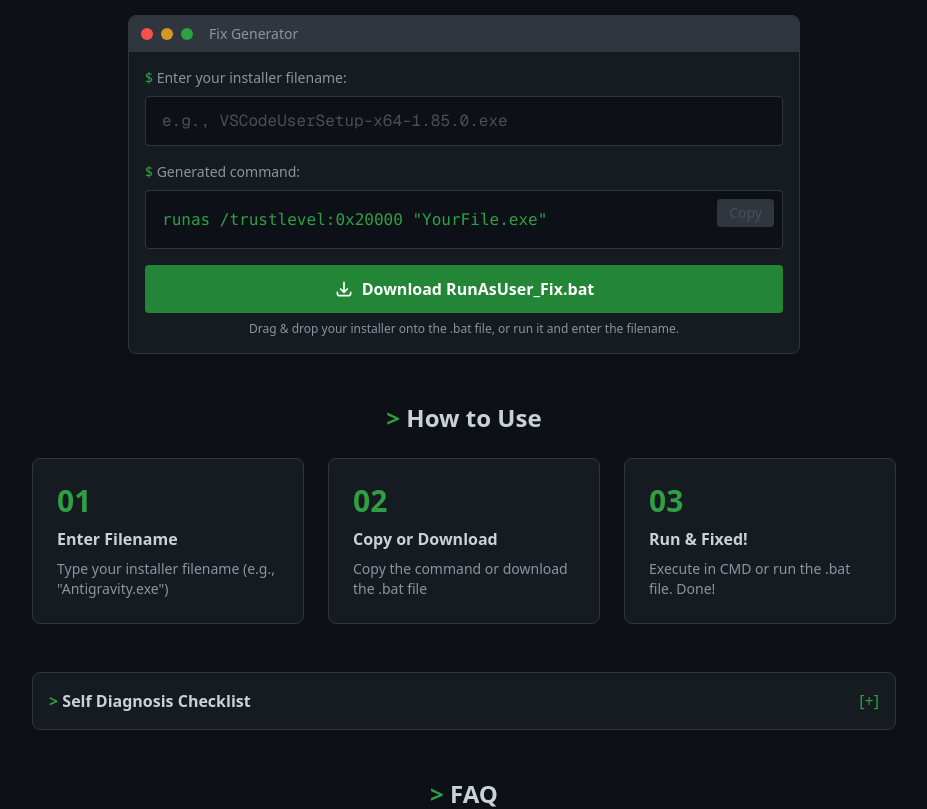
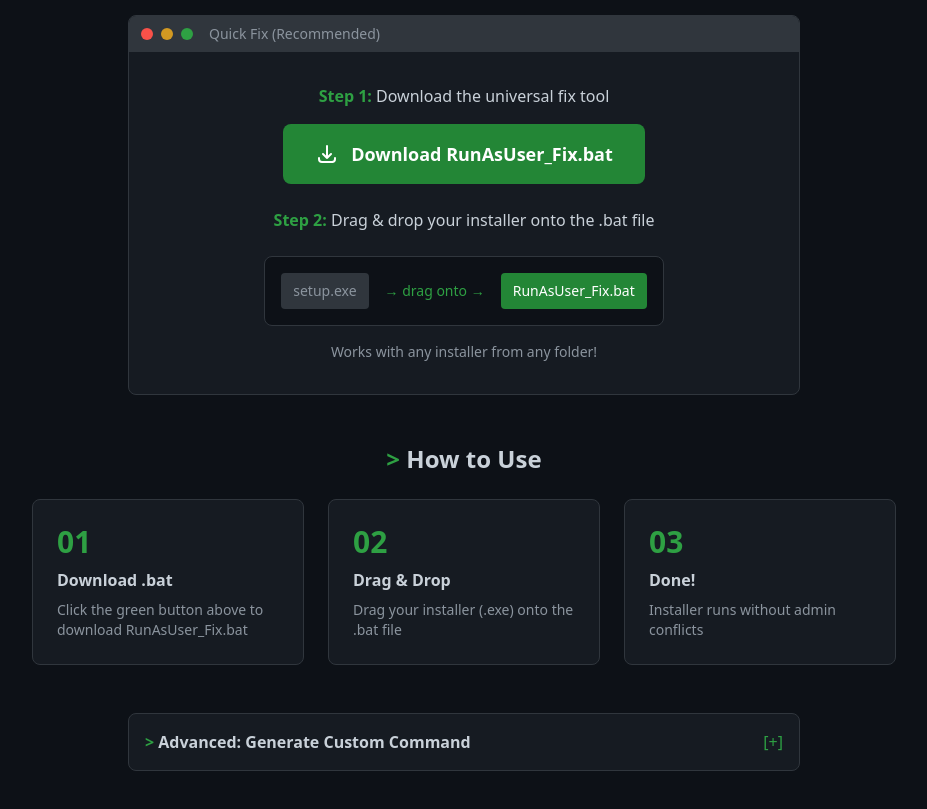
Before and after one commit to notoow/fix-user-scope-installation-error, a Next.js app: page / in a window 1280 px wide. Shown: the part 480-1289 px from the top of the page, without its empty margins (176-1103 px from the left). Built offline with nearby package versions, Linux system fonts and the light colour scheme.

Commit message:
ui: drag & drop as main solution, command generator as advanced option

```diff
--- a/src/app/page.tsx
+++ b/src/app/page.tsx
@@ -5,7 +5,8 @@ import { useState } from "react";
 export default function Home() {
   const [fileName, setFileName] = useState("");
   const [copied, setCopied] = useState(false);
-  const [showDiagnosis, setShowDiagnosis] = useState(false);
+  const [showAdvanced, setShowAdvanced] = useState(false);
+  const [showTroubleshoot, setShowTroubleshoot] = useState(false);
 
   const command = fileName.trim()
     ? `runas /trustlevel:0x20000 "${fileName.trim()}"`
@@ -143,74 +144,57 @@ pause
           </p>
         </section>
 
-        {/* Fix Generator Section */}
+        {/* Quick Fix - Main Solution */}
         <section className="mb-12">
           <div className="terminal max-w-2xl mx-auto">
             <div className="terminal-header">
               <div className="terminal-dot bg-[#f85149]"></div>
               <div className="terminal-dot bg-[#d29922]"></div>
               <div className="terminal-dot bg-[#2ea043]"></div>
-              <span className="text-[#8b949e] text-sm ml-2">Fix Generator</span>
+              <span className="text-[#8b949e] text-sm ml-2">Quick Fix (Recommended)</span>
             </div>
             <div className="terminal-body">
-              {/* Input */}
-              <div className="mb-4">
-                <label className="block text-[#8b949e] text-sm mb-2">
-                  <span className="text-[#2ea043]">$</span> Enter your installer filename:
-                </label>
-                <input
-                  type="text"
-                  value={fileName}
-                  onChange={(e) => setFileName(e.target.value)}
-                  placeholder="e.g., VSCodeUserSetup-x64-1.85.0.exe"
-                  className="w-full bg-[#0d1117] border border-[#30363d] rounded px-4 py-3 text-[#c9d1d9] placeholder-[#484f58] focus:outline-none focus:border-[#2ea043] font-mono"
-                />
+              <div className="text-center py-4">
+                <p className="text-[#c9d1d9] mb-4">
+                  <span className="text-[#2ea043] font-bold">Step 1:</span> Download the universal fix tool
+                </p>
+                <button
+                  onClick={downloadBatchFile}
+                  className="bg-[#238636] hover:bg-[#2ea043] text-white py-4 px-8 rounded-lg font-semibold transition-colors inline-flex items-center gap-3 text-lg"
+                >
+                  <svg
+                    className="w-6 h-6"
+                    fill="none"
+                    stroke="currentColor"
+                    viewBox="0 0 24 24"
+                  >
+                    <path
+                      strokeLinecap="round"
+                      strokeLinejoin="round"
+                      strokeWidth={2}
+                      d="M4 16v1a3 3 0 003 3h10a3 3 0 003-3v-1m-4-4l-4 4m0 0l-4-4m4 4V4"
+                    />
+                  </svg>
+                  Download RunAsUser_Fix.bat
+                </button>
+                <p className="text-[#c9d1d9] mt-6 mb-2">
+                  <span className="text-[#2ea043] font-bold">Step 2:</span> Drag &amp; drop your installer onto the .bat file
+                </p>
+                <div className="bg-[#0d1117] border border-[#30363d] rounded-lg p-4 mt-4 inline-block">
+                  <div className="flex items-center gap-4 text-sm">
+                    <div className="bg-[#30363d] rounded px-3 py-2">
+                      <span className="text-[#8b949e]">setup.exe</span>
+                    </div>
+                    <span className="text-[#2ea043]">→ drag onto →</span>
+                    <div className="bg-[#238636] rounded px-3 py-2">
+                      <span className="text-white">RunAsUser_Fix.bat</span>
+                    </div>
+                  </div>
+                </div>
+                <p className="text-[#8b949e] text-sm mt-4">
+                  Works with any installer from any folder!
+                </p>
               </div>
-
-              {/* Generated Command */}
-              <div className="mb-4">
-                <label className="block text-[#8b949e] text-sm mb-2">
-                  <span className="text-[#2ea043]">$</span> Generated command:
-                </label>
-                <div className="bg-[#0d1117] border border-[#30363d] rounded p-4 relative">
-                  <code className="text-[#2ea043] break-all">{command}</code>
-                  <button
-                    onClick={copyToClipboard}
-                    disabled={!fileName.trim()}
-                    className={`absolute top-2 right-2 px-3 py-1 rounded text-sm transition-all ${
-                      fileName.trim()
-                        ? "bg-[#238636] hover:bg-[#2ea043] text-white cursor-pointer"
-                        : "bg-[#30363d] text-[#484f58] cursor-not-allowed"
-                    }`}
-                  >
-                    {copied ? "Copied!" : "Copy"}
-                  </button>
-                </div>
-              </div>
-
-              {/* Download Button */}
-              <button
-                onClick={downloadBatchFile}
-                className="w-full bg-[#238636] hover:bg-[#2ea043] text-white py-3 rounded font-semibold transition-colors flex items-center justify-center gap-2"
-              >
-                <svg
-                  className="w-5 h-5"
-                  fill="none"
-                  stroke="currentColor"
-                  viewBox="0 0 24 24"
-                >
-                  <path
-                    strokeLinecap="round"
-                    strokeLinejoin="round"
-                    strokeWidth={2}
-                    d="M4 16v1a3 3 0 003 3h10a3 3 0 003-3v-1m-4-4l-4 4m0 0l-4-4m4 4V4"
-                  />
-                </svg>
-                Download RunAsUser_Fix.bat
-              </button>
-              <p className="text-[#8b949e] text-xs mt-2 text-center">
-                Drag &amp; drop your installer onto the .bat file, or run it and enter the filename.
-              </p>
             </div>
           </div>
         </section>
@@ -223,40 +207,99 @@ pause
           <div className="grid md:grid-cols-3 gap-6">
             <div className="bg-[#161b22] border border-[#30363d] rounded-lg p-6">
               <div className="text-[#2ea043] text-3xl font-bold mb-2">01</div>
-              <h3 className="font-semibold mb-2">Enter Filename</h3>
+              <h3 className="font-semibold mb-2">Download .bat</h3>
               <p className="text-[#8b949e] text-sm">
-                Type your installer filename (e.g., &quot;Antigravity.exe&quot;)
+                Click the green button above to download RunAsUser_Fix.bat
               </p>
             </div>
             <div className="bg-[#161b22] border border-[#30363d] rounded-lg p-6">
               <div className="text-[#2ea043] text-3xl font-bold mb-2">02</div>
-              <h3 className="font-semibold mb-2">Copy or Download</h3>
+              <h3 className="font-semibold mb-2">Drag &amp; Drop</h3>
               <p className="text-[#8b949e] text-sm">
-                Copy the command or download the .bat file
+                Drag your installer (.exe) onto the .bat file
               </p>
             </div>
             <div className="bg-[#161b22] border border-[#30363d] rounded-lg p-6">
               <div className="text-[#2ea043] text-3xl font-bold mb-2">03</div>
-              <h3 className="font-semibold mb-2">Run &amp; Fixed!</h3>
+              <h3 className="font-semibold mb-2">Done!</h3>
               <p className="text-[#8b949e] text-sm">
-                Execute in CMD or run the .bat file. Done!
+                Installer runs without admin conflicts
               </p>
             </div>
           </div>
         </section>
 
+        {/* Advanced Option */}
+        <section className="mb-12">
+          <button
+            onClick={() => setShowAdvanced(!showAdvanced)}
+            className="w-full text-left bg-[#161b22] border border-[#30363d] rounded-lg p-4 flex items-center justify-between hover:border-[#2ea043] transition-colors max-w-2xl mx-auto"
+          >
+            <span className="font-semibold">
+              <span className="text-[#2ea043]">&gt;</span> Advanced: Generate Custom Command
+            </span>
+            <span className="text-[#2ea043]">{showAdvanced ? "[-]" : "[+]"}</span>
+          </button>
+          {showAdvanced && (
+            <div className="terminal max-w-2xl mx-auto mt-4">
+              <div className="terminal-header">
+                <div className="terminal-dot bg-[#f85149]"></div>
+                <div className="terminal-dot bg-[#d29922]"></div>
+                <div className="terminal-dot bg-[#2ea043]"></div>
+                <span className="text-[#8b949e] text-sm ml-2">Command Generator</span>
+              </div>
+              <div className="terminal-body">
+                <div className="mb-4">
+                  <label className="block text-[#8b949e] text-sm mb-2">
+                    <span className="text-[#2ea043]">$</span> Enter installer filename:
+                  </label>
+                  <input
+                    type="text"
+                    value={fileName}
+                    onChange={(e) => setFileName(e.target.value)}
+                    placeholder="e.g., VSCodeUserSetup-x64-1.85.0.exe"
+                    className="w-full bg-[#0d1117] border border-[#30363d] rounded px-4 py-3 text-[#c9d1d9] placeholder-[#484f58] focus:outline-none focus:border-[#2ea043] font-mono"
+                  />
+                </div>
+                <div className="mb-4">
+                  <label className="block text-[#8b949e] text-sm mb-2">
+                    <span className="text-[#2ea043]">$</span> Copy this command to CMD:
+                  </label>
+                  <div className="bg-[#0d1117] border border-[#30363d] rounded p-4 relative">
+                    <code className="text-[#2ea043] break-all">{command}</code>
+                    <button
+                      onClick={copyToClipboard}
+                      disabled={!fileName.trim()}
+                      className={`absolute top-2 right-2 px-3 py-1 rounded text-sm transition-all ${
+                        fileName.trim()
+                          ? "bg-[#238636] hover:bg-[#2ea043] text-white cursor-pointer"
+                          : "bg-[#30363d] text-[#484f58] cursor-not-allowed"
+                      }`}
+                    >
+                      {copied ? "Copied!" : "Copy"}
+                    </button>
+                  </div>
+                </div>
+                <p className="text-[#8b949e] text-xs">
+                  Run this command in CMD from the same folder as your installer.
+                </p>
+              </div>
+            </div>
+          )}
+        </section>
+
         {/* Self Diagnosis */}
         <section className="mb-12">
           <button
-            onClick={() => setShowDiagnosis(!showDiagnosis)}
+            onClick={() => setShowTroubleshoot(!showTroubleshoot)}
             className="w-full text-left bg-[#161b22] border border-[#30363d] rounded-lg p-4 flex items-center justify-between hover:border-[#2ea043] transition-colors"
           >
             <span className="font-semibold">
-              <span className="text-[#2ea043]">&gt;</span> Self Diagnosis Checklist
+              <span className="text-[#2ea043]">&gt;</span> Troubleshooting Checklist
             </span>
-            <span className="text-[#2ea043]">{showDiagnosis ? "[-]" : "[+]"}</span>
+            <span className="text-[#2ea043]">{showTroubleshoot ? "[-]" : "[+]"}</span>
           </button>
-          {showDiagnosis && (
+          {showTroubleshoot && (
             <div className="bg-[#161b22] border border-t-0 border-[#30363d] rounded-b-lg p-6 -mt-1">
               <p className="text-[#8b949e] mb-4">
                 Before using the fix, check these common causes:
```
